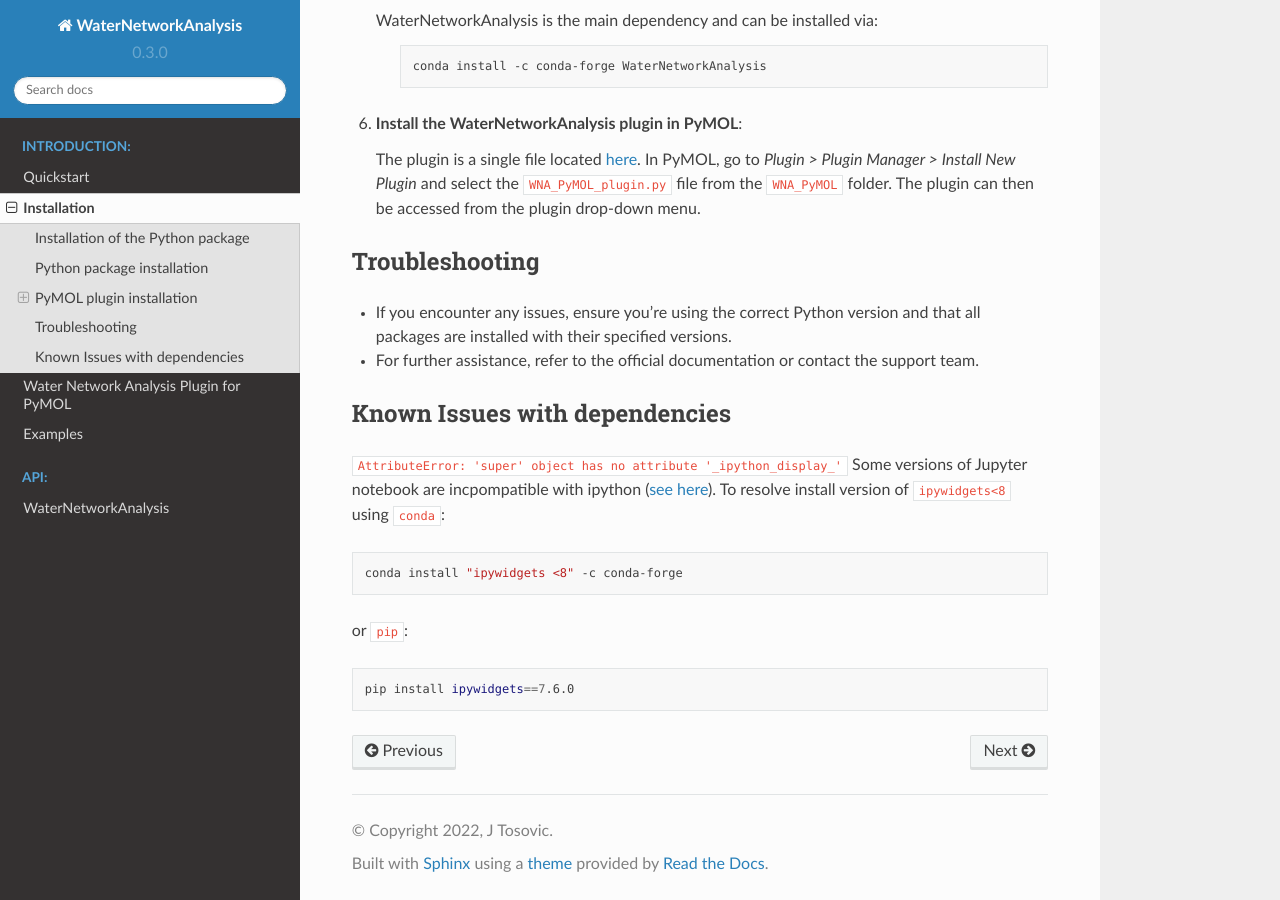
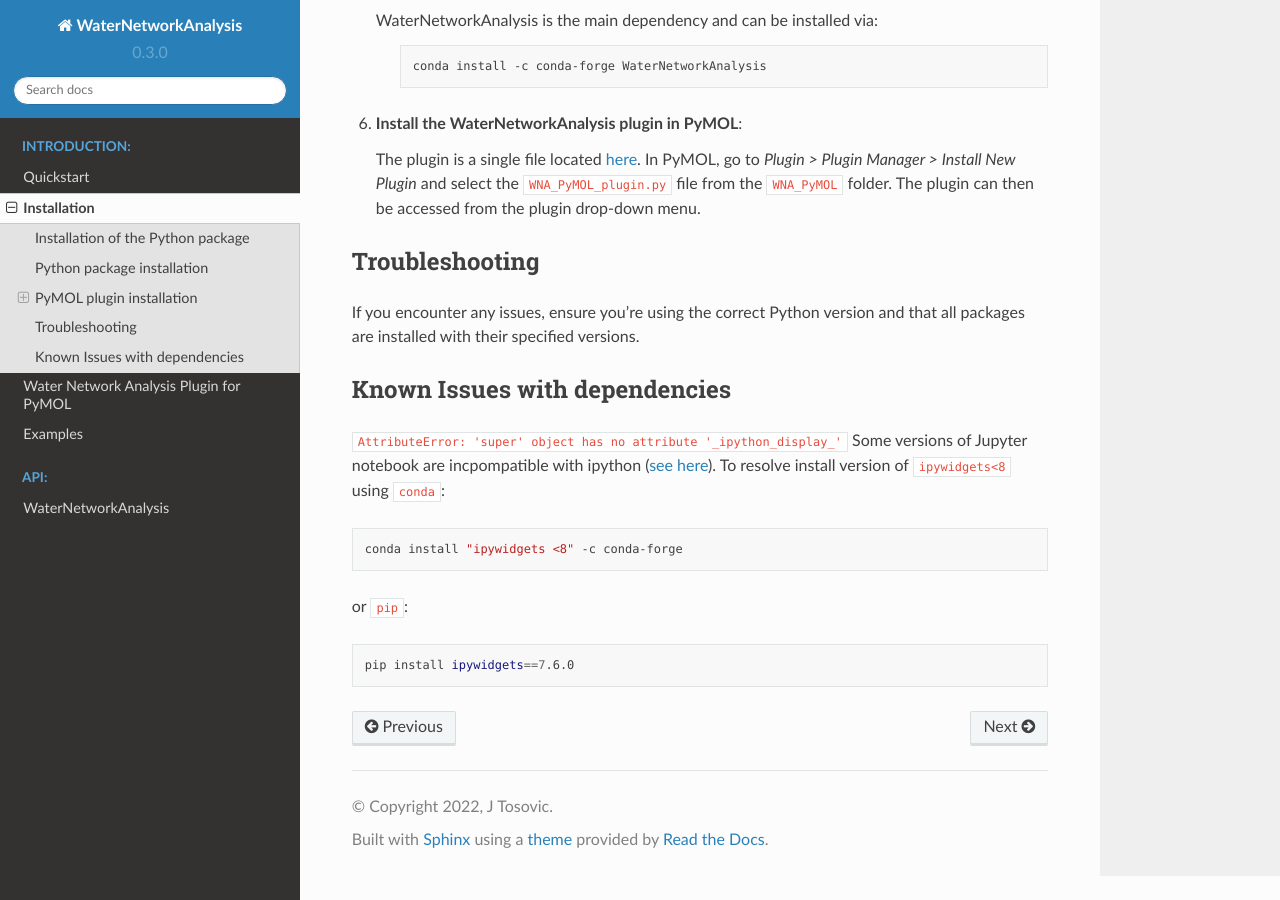
Before and after one commit to JecaTosovic/WaterNetworkAnalysis, a Sphinx documentation site: the page built from docs/source/installation.rst, in a window 1280 px wide and 900 px high, scrolled down 2538 px. Built offline with Sphinx 7.4.7 and the Read the Docs theme 2.0.0, drawn with Linux system fonts in a browser that asks for light colours.

Commit message:
make installation docs better

```diff
--- a/docs/source/installation.rst
+++ b/docs/source/installation.rst
@@ -135,13 +135,9 @@
 Troubleshooting
 ---------------
 
-- If you encounter any issues, ensure you're using the correct Python
-  version and that all packages are installed with their specified
-  versions.
-
-- For further assistance, refer to the official documentation or contact
-  the support team.
-
+If you encounter any issues, ensure you're using the correct Python
+version and that all packages are installed with their specified
+versions.
 
 Known Issues with dependencies
 ------------------------------
```
